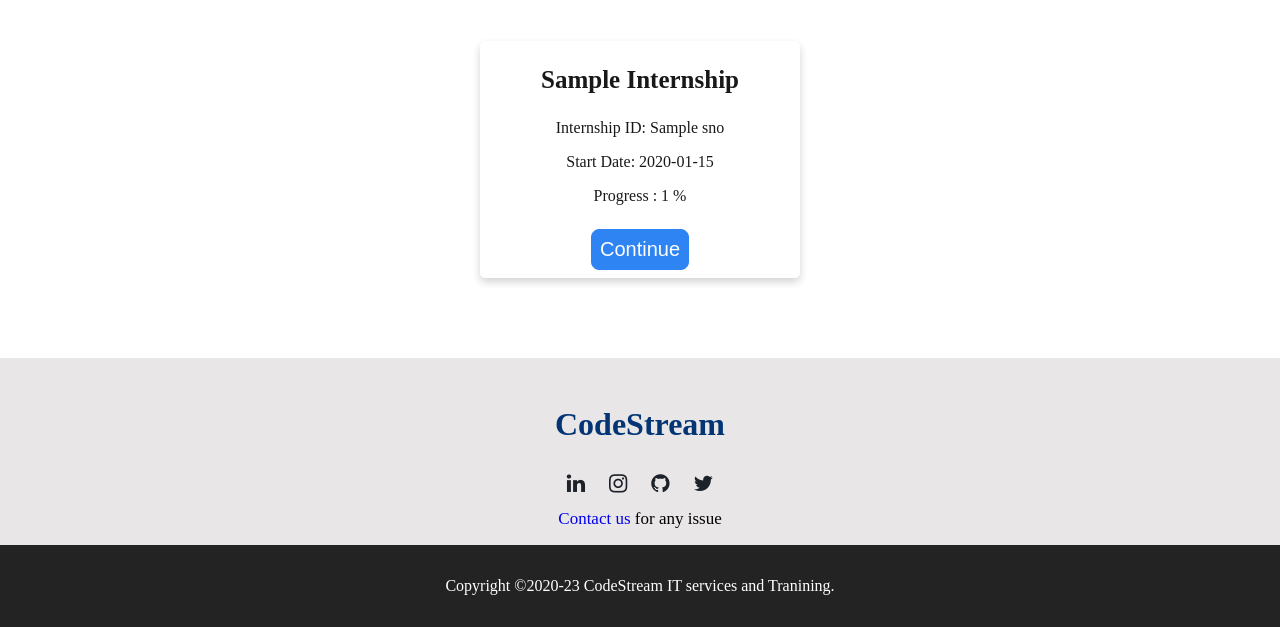
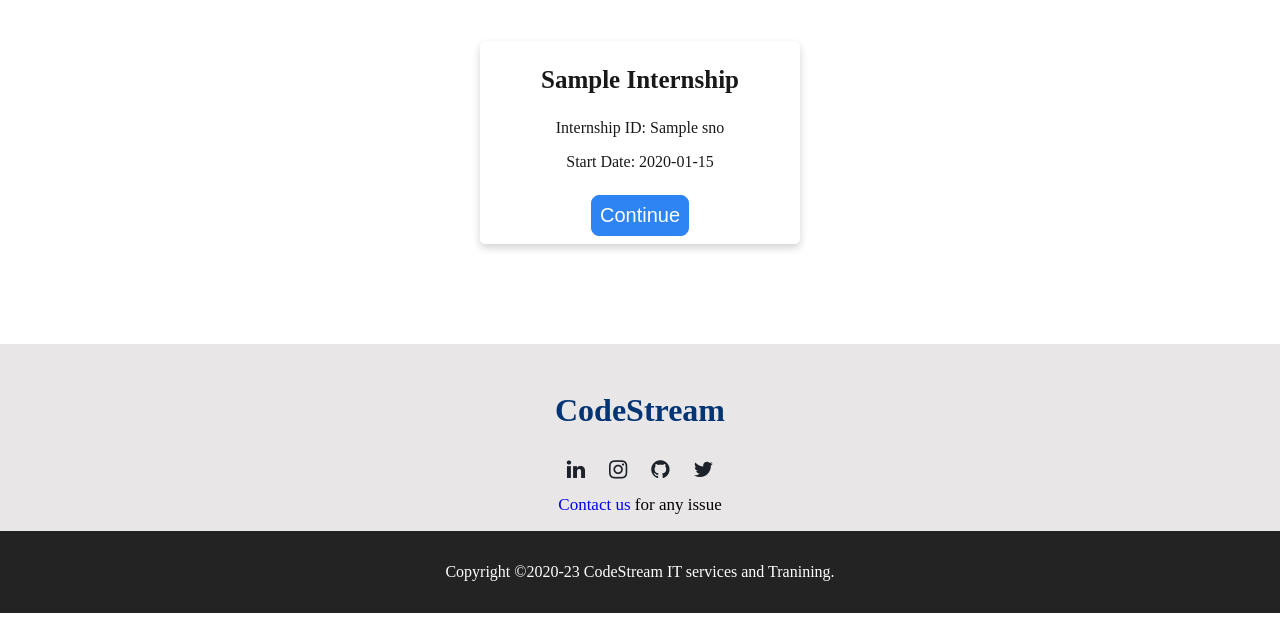
Before and after one commit to anon576/streamline, a Flask app: template templates/dashboard.html in a window 1280 px wide. Shown: the part 215-842 px from the top of the page. Run offline with Flask 3, Linux system fonts and the light colour scheme; the template is opened without the code that fills it: most values are stand-ins (such as "Sample title", 1, 10 or a date in 2020).

Commit message:
progress bar removed

```diff
--- a/templates/dashboard.html
+++ b/templates/dashboard.html
@@ -23,7 +23,7 @@
                     <p>Start Date: {{ (internship.date|string)[0:11] }}</p>
 
 
-                    <p>Progress : {{(((up[internship.internship]/112)*100)|string)[:1]}} % </p>
+                    <!-- <p>Progress : {{(((up[internship.internship]/112)*100)|string)[:1]}} % </p> -->
                     <!-- <a href="/internship/{{internship.internship}}/{{(up[internship.internship])-1}}">
                         <button>Continue</button>
                     </a> -->
```
